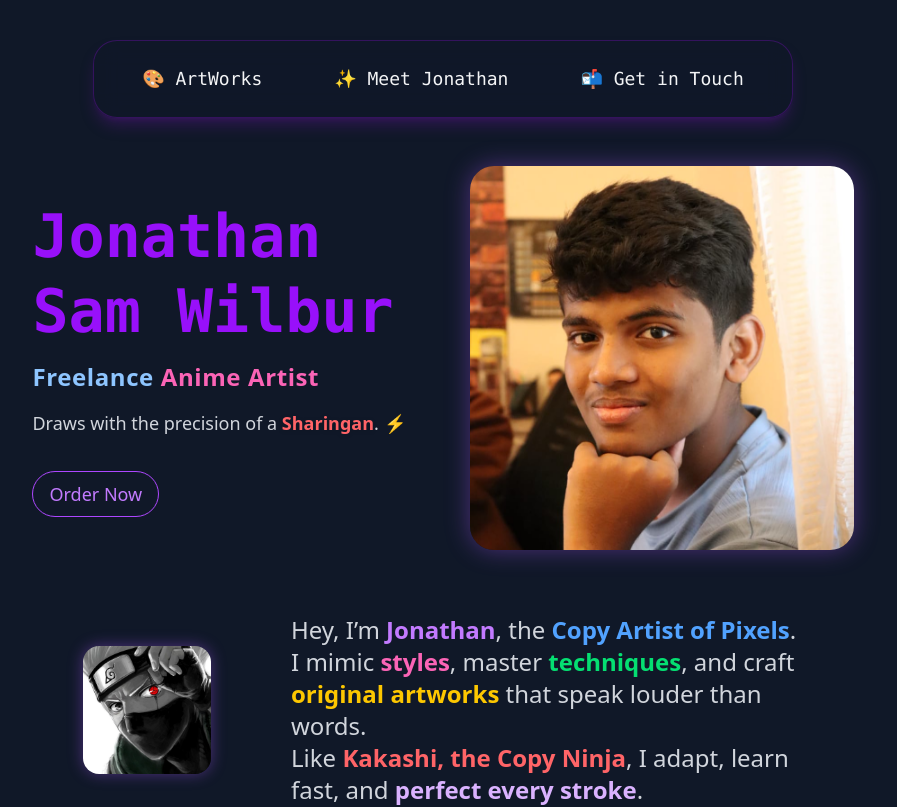
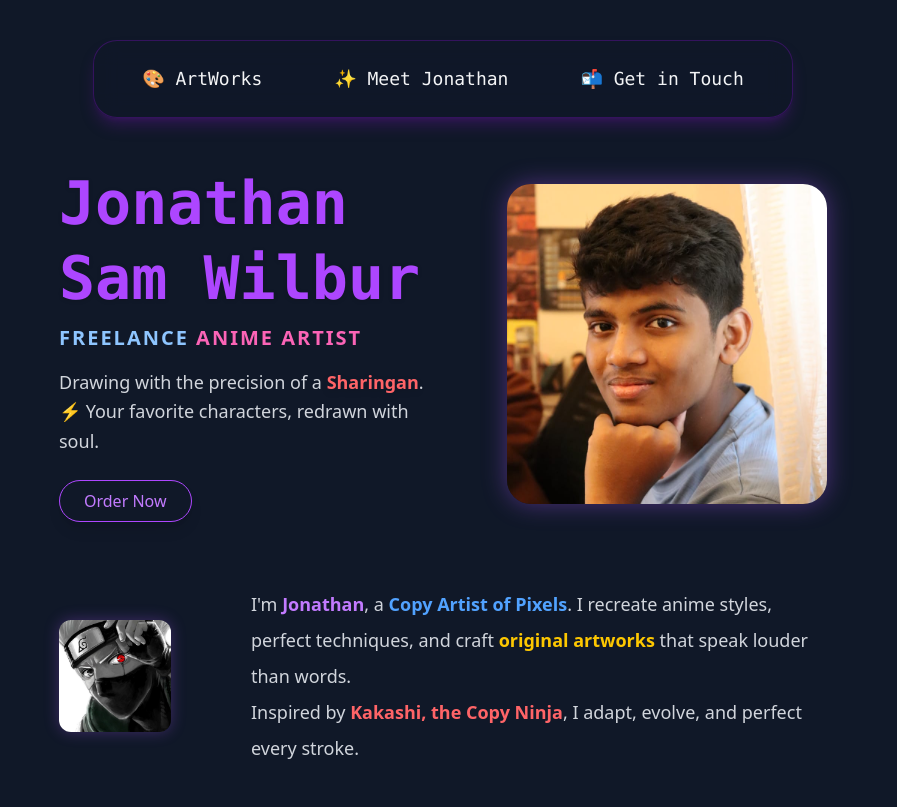
Before and after one commit to xVaibsMx/jonathan, a React (Vite) app in the folder Frontend/: page / in a window 1280 px wide. Shown: the top 807 px of the page, without its empty margins (197-1094 px from the left). Built offline with nearby package versions, Linux system fonts and the light colour scheme.

Commit message:
Updated Hero.

```diff
--- a/Frontend/src/Components/Hero.jsx
+++ b/Frontend/src/Components/Hero.jsx
@@ -5,76 +5,70 @@ import kakashi from '../Assets/Kakashi.jpg'
 const Hero = () => {
   return (
     <section id="hero" className="mt-12 text-gray-100 px-4 sm:px-6">
-      {/* Top part with image + name */}
-      <div className="flex flex-col md:flex-row justify-center items-center gap-10 md:gap-16">
+      {/* Image first on mobile */}
+      <div className="flex flex-col-reverse md:flex-row justify-center items-center gap-12 md:gap-16">
+        {/* Text Section */}
         <div className="text-center md:text-left">
-          <h1 className="text-4xl sm:text-5xl md:text-6xl font-bold text-purple-600 font-mono leading-tight">
+          <h1 className="text-4xl sm:text-5xl md:text-6xl font-extrabold text-purple-500 font-mono leading-tight drop-shadow-sm">
             Jonathan <br />
             Sam Wilbur
           </h1>
-          <h2 className="text-xl sm:text-2xl mt-3 text-blue-300 font-semibold tracking-wide">
+          <h2 className="text-lg sm:text-xl mt-2 text-blue-300 font-semibold tracking-widest uppercase">
             Freelance <span className="text-pink-400">Anime Artist</span>
           </h2>
           <p className="mt-4 text-base sm:text-lg text-gray-300 max-w-sm leading-relaxed mx-auto md:mx-0">
-            Draws with the precision of a{' '}
-            <span className="text-red-400 font-bold drop-shadow-sm">
+            Drawing with the precision of a{' '}
+            <span className="text-red-400 font-bold drop-shadow-md">
               Sharingan
             </span>
-            . ⚡
+            . ⚡ Your favorite characters, redrawn with soul.
           </p>
           <a
             href="https://www.instagram.com/official_anime_art_sales/"
             target="_blank"
             rel="noopener noreferrer"
-            className="inline-block mt-6 sm:mt-8 px-4 py-2 text-purple-400 font-medium text-base sm:text-lg border border-purple-500 rounded-full hover:text-white hover:bg-purple-500 transition-all duration-300"
+            className="inline-block mt-6 px-6 py-2 text-purple-400 font-medium border border-purple-500 rounded-full hover:text-white hover:bg-purple-600 transition-all duration-300 shadow-lg"
           >
             Order Now
           </a>
         </div>
 
-        <div className="w-64 h-64 sm:w-72 sm:h-72 md:w-96 md:h-96 overflow-hidden rounded-3xl shadow-[0_0_25px_rgba(168,85,247,0.4)]">
+        {/* Profile Image */}
+        <div className="w-56 h-56 sm:w-64 sm:h-64 md:w-80 md:h-80 overflow-hidden rounded-3xl shadow-[0_0_25px_rgba(168,85,247,0.4)]">
           <img
             src={januImg}
-            alt="Artwork"
-            className="w-full h-full object-cover transition-all duration-700 ease-in-out transform hover:scale-110 hover:rotate-[1deg] hover:shadow-[0_0_30px_rgba(216,70,239,0.4)]"
+            alt="Jonathan"
+            className="w-full h-full object-cover transition-all duration-700 ease-in-out transform hover:scale-105 hover:rotate-[1.5deg]"
           />
         </div>
       </div>
 
-      {/* Bottom section with Kakashi image and text */}
-      <div className="flex flex-col md:flex-row justify-center items-center gap-10 md:gap-20 mt-16 text-center md:text-left">
-        <div className="w-24 h-24 sm:w-28 sm:h-28 md:w-32 md:h-32 overflow-hidden rounded-2xl shadow-[0_0_15px_rgba(168,85,247,0.4)]">
+      {/* Kakashi Visual + Intro */}
+      <div className="flex flex-col md:flex-row justify-center items-center gap-8 md:gap-20 mt-16 text-center md:text-left">
+        <div className="w-20 h-20 sm:w-24 sm:h-24 md:w-28 md:h-28 overflow-hidden rounded-xl shadow-[0_0_15px_rgba(168,85,247,0.3)]">
           <img
             src={kakashi}
             alt="Kakashi"
-            className="w-full h-full object-cover transform transition-all duration-500 ease-in-out hover:scale-110"
+            className="w-full h-full object-cover transform transition-all duration-500 hover:scale-105"
           />
         </div>
 
-        <div className="max-w-lg text-gray-300 leading-relaxed px-4 sm:px-0">
-          <p className="text-base sm:text-xl md:text-2xl font-light">
-            Hey, I’m <span className="text-purple-400 font-bold">Jonathan</span>
-            , the{' '}
+        <div className="max-w-xl text-gray-300 px-2 sm:px-0">
+          <p className="text-base sm:text-lg font-light leading-loose">
+            I'm <span className="text-purple-400 font-bold">Jonathan</span>, a{' '}
             <span className="text-blue-400 font-semibold">
               Copy Artist of Pixels
             </span>
-            . <br />I mimic{' '}
-            <span className="text-pink-400 font-semibold">styles</span>, master{' '}
-            <span className="text-green-400 font-semibold">techniques</span>,
-            and craft{' '}
+            . I recreate anime styles, perfect techniques, and craft{' '}
             <span className="text-yellow-400 font-semibold">
               original artworks
             </span>{' '}
             that speak louder than words. <br />
-            Like{' '}
+            Inspired by{' '}
             <span className="text-red-400 font-bold">
               Kakashi, the Copy Ninja
             </span>
-            , I adapt, learn fast, and{' '}
-            <span className="text-purple-300 font-semibold">
-              perfect every stroke
-            </span>
-            .
+            , I adapt, evolve, and perfect every stroke.
           </p>
         </div>
       </div>
```
